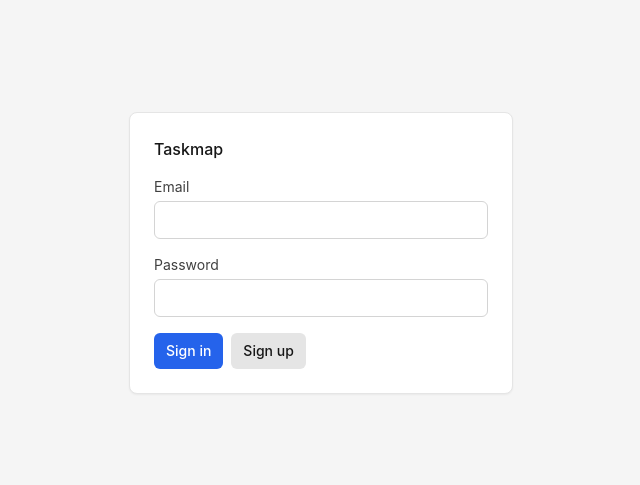
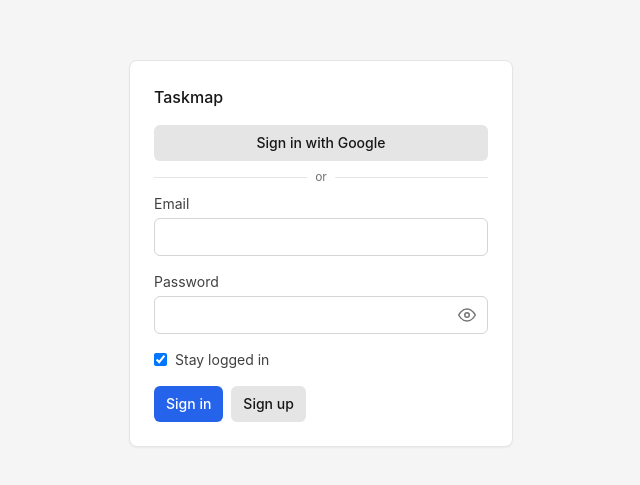
Before and after one commit to kbetchelle/Taskmap, a React (Vite) app: page / in a window 1280 px wide. Shown: the part 147-632 px from the top of the page, without its empty margins (319-959 px from the left). Built offline with nearby package versions, Linux system fonts and the light colour scheme; no server answers.

Commit message:
integrating google auth and sign in tooling

```diff
--- a/src/App.tsx
+++ b/src/App.tsx
@@ -9,9 +9,6 @@ import { Login } from './pages/Login'
 
 function AppContent() {
   const { session } = useAuth()
-  // #region agent log
-  fetch('http://127.0.0.1:7244/ingest/ebc00a6d-3ac2-45ad-a3bd-a7d852883501',{method:'POST',headers:{'Content-Type':'application/json'},body:JSON.stringify({location:'App.tsx:AppContent',message:'branch',data:{hasSession:!!session,showingLogin:!session},timestamp:Date.now(),sessionId:'debug-session',hypothesisId:'C'})}).catch(()=>{});
-  // #endregion
   if (!session) {
     return <Login />
   }
--- a/src/components/AppContainer/index.tsx
+++ b/src/components/AppContainer/index.tsx
@@ -24,9 +24,6 @@ export function AppContainer({ children }: AppContainerProps) {
   useMobileMode()
   const currentView = useAppStore((s) => s.currentView)
   const isMobile = useUIStore((s) => s.mobileMode)
-  // #region agent log
-  fetch('http://127.0.0.1:7244/ingest/ebc00a6d-3ac2-45ad-a3bd-a7d852883501',{method:'POST',headers:{'Content-Type':'application/json'},body:JSON.stringify({location:'AppContainer/index.tsx:render',message:'AppContainer render',data:{currentView},timestamp:Date.now(),sessionId:'debug-session',hypothesisId:'D'})}).catch(()=>{});
-  // #endregion
   const previousView = useAppStore((s) => s.previousView)
   const navigationPath = useAppStore((s) => s.navigationPath)
   const colorMode = useAppStore((s) => s.colorMode)
--- a/src/lib/supabase.ts
+++ b/src/lib/supabase.ts
@@ -3,11 +3,69 @@ import { createClient } from '@supabase/supabase-js'
 const url = import.meta.env.VITE_SUPABASE_URL
 const anonKey = import.meta.env.VITE_SUPABASE_ANON_KEY
 
-// #region agent log
-fetch('http://127.0.0.1:7244/ingest/ebc00a6d-3ac2-45ad-a3bd-a7d852883501',{method:'POST',headers:{'Content-Type':'application/json'},body:JSON.stringify({location:'supabase.ts:env',message:'supabase env check',data:{hasUrl:!!url,hasKey:!!anonKey},timestamp:Date.now(),sessionId:'debug-session',hypothesisId:'A'})}).catch(()=>{});
-// #endregion
 if (!url || !anonKey) {
   throw new Error('Missing VITE_SUPABASE_URL or VITE_SUPABASE_ANON_KEY in environment')
 }
 
-export const supabase = createClient(url, anonKey)
+const STAY_LOGGED_IN_KEY = 'taskmap_stay_logged_in'
+
+function getStayLoggedIn(): boolean {
+  if (typeof window === 'undefined') return true
+  return localStorage.getItem(STAY_LOGGED_IN_KEY) !== 'false'
+}
+
+function getPreferredStorage(): Storage {
+  return getStayLoggedIn() ? localStorage : sessionStorage
+}
+
+function getOtherStorage(): Storage {
+  return getStayLoggedIn() ? sessionStorage : localStorage
+}
+
+/** Custom storage that uses localStorage or sessionStorage based on stay-logged-in preference.
+ * Reads from both storages to avoid session loss when the preference changes after login. */
+const authStorage: Storage = {
+  getItem: (key) => {
+    const preferred = getPreferredStorage().getItem(key)
+    if (preferred != null) return preferred
+    const other = getOtherStorage().getItem(key)
+    if (other != null) {
+      // Migrate session to preferred storage when preference changed after login
+      getPreferredStorage().setItem(key, other)
+      getOtherStorage().removeItem(key)
+      return other
+    }
+    return null
+  },
+  setItem: (key, value) => {
+    getPreferredStorage().setItem(key, value)
+    getOtherStorage().removeItem(key)
+  },
+  removeItem: (key) => {
+    getPreferredStorage().removeItem(key)
+    getOtherStorage().removeItem(key)
+  },
+  get length() {
+    return getPreferredStorage().length
+  },
+  key: (i) => getPreferredStorage().key(i),
+  clear: () => {
+    getPreferredStorage().clear()
+  },
+}
+
+export function setStayLoggedIn(value: boolean): void {
+  localStorage.setItem(STAY_LOGGED_IN_KEY, String(value))
+}
+
+export function getStayLoggedInPreference(): boolean {
+  return getStayLoggedIn()
+}
+
+export const supabase = createClient(url, anonKey, {
+  auth: {
+    storage: authStorage,
+    persistSession: true,
+    autoRefreshToken: true,
+  },
+})
--- a/src/pages/Login.tsx
+++ b/src/pages/Login.tsx
@@ -1,15 +1,20 @@
 import { useState } from 'react'
-import { supabase } from '../lib/supabase'
+import { supabase, setStayLoggedIn, getStayLoggedInPreference } from '../lib/supabase'
 import { Button } from '../components/ui/Button'
 
 export function Login() {
-  // #region agent log
-  fetch('http://127.0.0.1:7244/ingest/ebc00a6d-3ac2-45ad-a3bd-a7d852883501',{method:'POST',headers:{'Content-Type':'application/json'},body:JSON.stringify({location:'Login.tsx:mount',message:'Login rendering',data:{},timestamp:Date.now(),sessionId:'debug-session',hypothesisId:'C'})}).catch(()=>{});
-  // #endregion
   const [email, setEmail] = useState('')
   const [password, setPassword] = useState('')
+  const [showPassword, setShowPassword] = useState(false)
+  const [stayLoggedIn, setStayLoggedInState] = useState(getStayLoggedInPreference)
   const [loading, setLoading] = useState(false)
+  const [googleLoading, setGoogleLoading] = useState(false)
   const [message, setMessage] = useState<{ type: 'error' | 'success'; text: string } | null>(null)
+
+  function handleStayLoggedInChange(checked: boolean) {
+    setStayLoggedInState(checked)
+    setStayLoggedIn(checked)
+  }
 
   async function handleSignUp(e: React.FormEvent) {
     e.preventDefault()
@@ -30,10 +35,39 @@ export function Login() {
     if (error) setMessage({ type: 'error', text: error.message })
   }
 
+  async function handleSignInWithGoogle() {
+    setGoogleLoading(true)
+    setMessage(null)
+    const { error } = await supabase.auth.signInWithOAuth({
+      provider: 'google',
+      options: { redirectTo: window.location.origin },
+    })
+    if (error) {
+      setMessage({ type: 'error', text: error.message })
+      setGoogleLoading(false)
+    }
+    // On success Supabase redirects; no need to reset loading
+  }
+
   return (
     <div className="min-h-screen flex items-center justify-center bg-neutral-100">
       <div className="w-full max-w-sm rounded-lg border border-neutral-200 bg-white p-6 shadow-sm">
         <h1 className="text-base font-medium text-neutral-900 mb-4">Taskmap</h1>
+        <Button
+          type="button"
+          variant="secondary"
+          onClick={handleSignInWithGoogle}
+          disabled={loading || googleLoading}
+          className="w-full"
+        >
+          {googleLoading ? 'Redirecting…' : 'Sign in with Google'}
+        </Button>
+        <div className="relative my-4">
+          <span className="absolute left-1/2 top-1/2 -translate-x-1/2 -translate-y-1/2 bg-white px-2 text-xs text-neutral-500">
+            or
+          </span>
+          <hr className="border-neutral-200" />
+        </div>
         <form className="space-y-4">
           <div>
             <label htmlFor="email" className="block text-sm text-neutral-700 mb-1">
@@ -52,15 +86,45 @@ export function Login() {
             <label htmlFor="password" className="block text-sm text-neutral-700 mb-1">
               Password
             </label>
+            <div className="relative">
+              <input
+                id="password"
+                type={showPassword ? 'text' : 'password'}
+                value={password}
+                onChange={(e) => setPassword(e.target.value)}
+                className="w-full rounded-md border border-neutral-300 px-3 py-2 pr-10 text-sm"
+                required
+              />
+              <button
+                type="button"
+                onClick={() => setShowPassword((p) => !p)}
+                className="absolute right-2.5 top-1/2 -translate-y-1/2 p-0.5 text-neutral-500 hover:text-neutral-700"
+                aria-label={showPassword ? 'Hide password' : 'Show password'}
+                tabIndex={-1}
+              >
+                {showPassword ? (
+                  <svg xmlns="http://www.w3.org/2000/svg" width="18" height="18" viewBox="0 0 24 24" fill="none" stroke="currentColor" strokeWidth="2" strokeLinecap="round" strokeLinejoin="round" aria-hidden>
+                    <path d="M17.94 17.94A10.07 10.07 0 0 1 12 20c-7 0-11-8-11-8a18.45 18.45 0 0 1 5.06-5.94M9.9 4.24A9.12 9.12 0 0 1 12 4c7 0 11 8 11 8a18.5 18.5 0 0 1-2.16 3.19m-6.72-1.07a3 3 0 1 1-4.24-4.24" />
+                    <line x1="1" y1="1" x2="23" y2="23" />
+                  </svg>
+                ) : (
+                  <svg xmlns="http://www.w3.org/2000/svg" width="18" height="18" viewBox="0 0 24 24" fill="none" stroke="currentColor" strokeWidth="2" strokeLinecap="round" strokeLinejoin="round" aria-hidden>
+                    <path d="M1 12s4-8 11-8 11 8 11 8-4 8-11 8-11-8-11-8z" />
+                    <circle cx="12" cy="12" r="3" />
+                  </svg>
+                )}
+              </button>
+            </div>
+          </div>
+          <label className="flex items-center gap-2 cursor-pointer">
             <input
-              id="password"
-              type="password"
-              value={password}
-              onChange={(e) => setPassword(e.target.value)}
-              className="w-full rounded-md border border-neutral-300 px-3 py-2 text-sm"
-              required
+              type="checkbox"
+              checked={stayLoggedIn}
+              onChange={(e) => handleStayLoggedInChange(e.target.checked)}
+              className="rounded border-neutral-300 text-neutral-900 focus:ring-neutral-500"
             />
-          </div>
+            <span className="text-sm text-neutral-700">Stay logged in</span>
+          </label>
           {message && (
             <p
               className={`text-sm ${message.type === 'error' ? 'text-red-600' : 'text-green-600'}`}
@@ -69,10 +133,10 @@ export function Login() {
             </p>
           )}
           <div className="flex gap-2">
-            <Button type="submit" onClick={handleSignIn} disabled={loading}>
+            <Button type="submit" onClick={handleSignIn} disabled={loading || googleLoading}>
               Sign in
             </Button>
-            <Button type="button" variant="secondary" onClick={handleSignUp} disabled={loading}>
+            <Button type="button" variant="secondary" onClick={handleSignUp} disabled={loading || googleLoading}>
               Sign up
             </Button>
           </div>
```
Also changed, not shown: src/main.tsx (+0 -9 lines), 1 other file (tests, documents, lock files or other folders).
